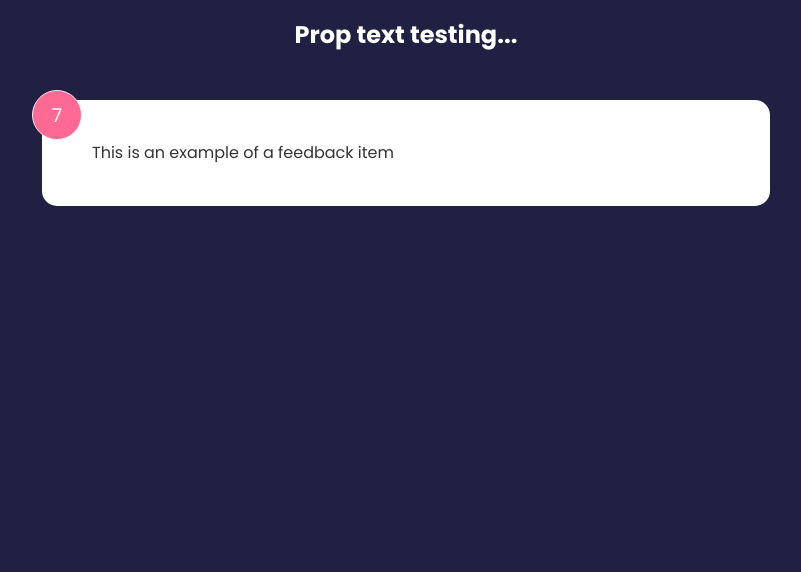
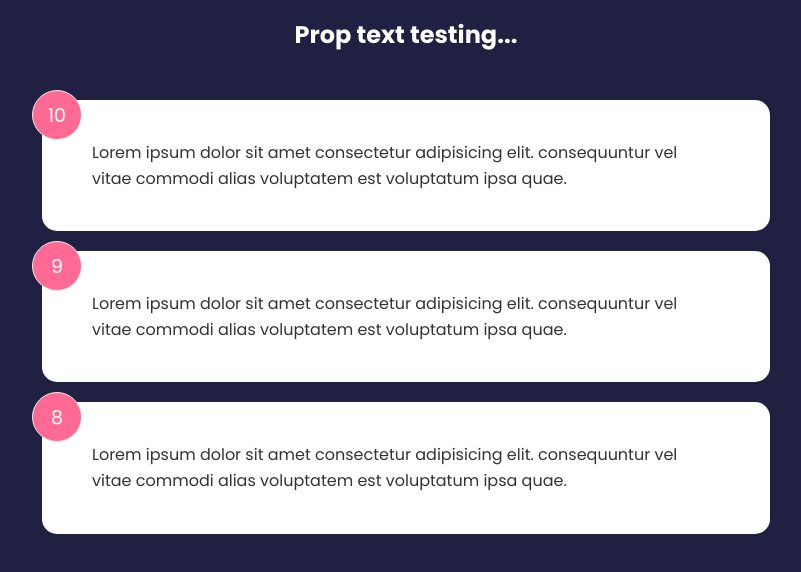
Before and after one commit to nunesxd/react_feedback_app, a React (Create React App) app: page / in a window 1280 px wide. Shown: the top 572 px of the page, without its empty margins (234-1035 px from the left). Built offline with nearby package versions, Linux system fonts and the light colour scheme; the HTML template or start-up script is replaced by a standard one.

Commit message:
Criação do projeto, algumas aulas já foram desenvolvidas, para mais detalhes vide arquivo 'tutorial.txt'

```diff
--- a/src/App.js
+++ b/src/App.js
@@ -1,14 +1,18 @@
-import React from 'react'
+import React, { useState } from 'react'
 import Header from './components/Header'
-import FeedbackItem from './components/FeedbackItem'
+//import FeedbackItem from './components/FeedbackItem'
+import FeedbackList from './components/FeedbackList'
+import FeedbackData from './data/FeedbackData';
 
 
 function App() {
+    const [feedback, setFeedback] = useState( FeedbackData );
+
     return (
         <>
             <Header text="Prop text testing..." />
             <div className='container'>
-                <FeedbackItem />
+                <FeedbackList feedback={feedback} />
             </div>
         </>
     )
--- a/src/components/FeedbackItem.jsx
+++ b/src/components/FeedbackItem.jsx
@@ -1,8 +1,8 @@
 import React, {useState} from 'react'
 
-function FeedbackItem() {
-    const [rating, setRating] = useState(7);
-    const [text, setText] = useState('This is an example of a feedback item');
+function FeedbackItem({item}) {
+    // const [rating, setRating] = useState(7);
+    // const [text, setText] = useState('This is an example of a feedback item');
 
     // Exemplo de evento, para uso com o botão criado abaixo:
     // const handleClick = () => {
@@ -14,8 +14,8 @@
 
     return (
     <div className='card'>
-        <div className="num-display">{ rating }</div>
-        <div className="text-display">{ text }</div>
+        <div className="num-display">{ item.rating }</div>
+        <div className="text-display">{ item.text }</div>
         {/* <button onClick={handleClick}>Click me !</button> */}
     </div>
     )
--- /dev/null
+++ b/src/components/FeedbackList.jsx
@@ -0,0 +1,18 @@
+import React from 'react'
+import FeedbackItem from './FeedbackItem'
+
+function FeedbackList({feedback}) {
+    if(!feedback || feedback.length === 0) {
+        return <p>No Feedback received</p>
+    }
+
+    return (
+        <div className='feedback-list'>
+            {feedback.map( (item) => (
+                <FeedbackItem key={item.key} item={item} />
+            ) )}
+        </div>
+    )
+}
+
+export default FeedbackList
--- /dev/null
+++ b/src/data/FeedbackData.js
@@ -0,0 +1,19 @@
+const FeedbackData = [
+    {
+      id: 1,
+      rating: 10,
+      text: 'Lorem ipsum dolor sit amet consectetur adipisicing elit. consequuntur vel vitae commodi alias voluptatem est voluptatum ipsa quae.',
+    },
+    {
+      id: 2,
+      rating: 9,
+      text: 'Lorem ipsum dolor sit amet consectetur adipisicing elit. consequuntur vel vitae commodi alias voluptatem est voluptatum ipsa quae.',
+    },
+    {
+      id: 3,
+      rating: 8,
+      text: 'Lorem ipsum dolor sit amet consectetur adipisicing elit. consequuntur vel vitae commodi alias voluptatem est voluptatum ipsa quae.',
+    },
+  ]
+
+  export default FeedbackData
```
